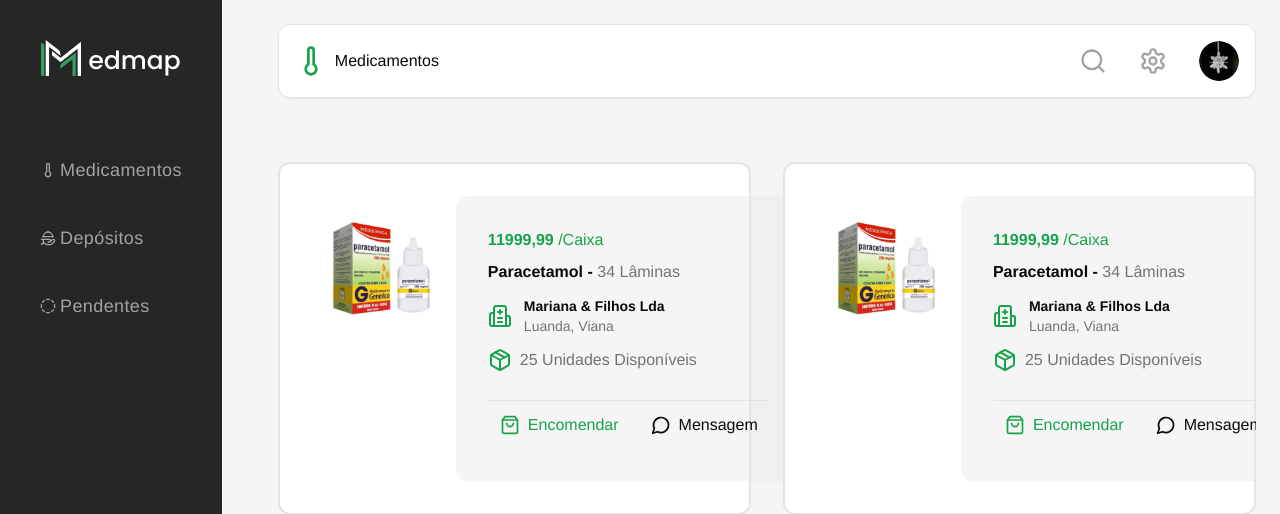
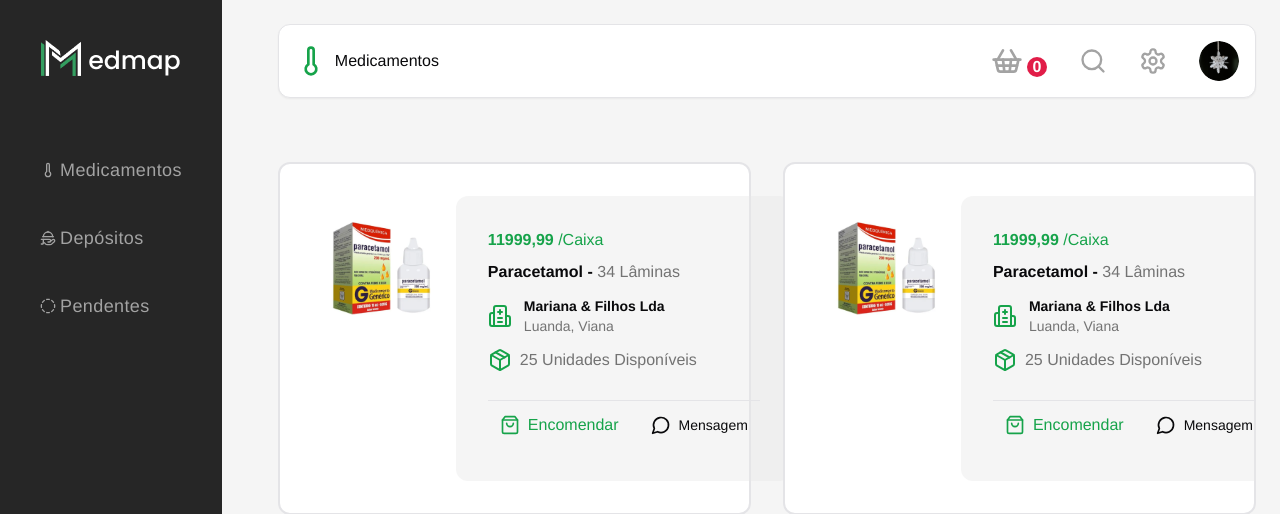
Before and after one commit to Emaricarprogrammer/medmap_angola, a React (Vite) app: page /pharmacy in a window 1280 px wide. Shown: the top 514 px of the page. Built offline with nearby package versions, Linux system fonts and the light colour scheme.

Commit message:
feat: criação do sexto de encomendas

```diff
--- a/src/_pages/app/pharmacy/medicinals/medicinal-card.tsx
+++ b/src/_pages/app/pharmacy/medicinals/medicinal-card.tsx
@@ -41,7 +41,7 @@ export function MedicialCard() {
             <EncomendDialog />
           </Dialog>
 
-          <div className="flex items-center gap-2 text-foreground cursor-pointer hover:opacity-60">
+          <div className="flex items-center gap-2 text-foreground cursor-pointer text-sm hover:opacity-60">
             <MessageCircle className="h-5 w-5" />
             <span>Mensagem</span>
           </div>
--- a/src/_pages/app/pharmacy/profile/profile.tsx
+++ b/src/_pages/app/pharmacy/profile/profile.tsx
@@ -13,7 +13,7 @@ export function PharmacyProfile() {
       <div className="w-full">
         <Toolbar
           children={<User className="text-primary h-8 w-8" />}
-          legend="Perfil de Santa Catarina Lda"
+          legend="Santa Catarina Lda"
         />
         <div className="py-8 w-full">
           <ProfileHeader />
--- a/src/_pages/auth/components/location-data-step.tsx
+++ b/src/_pages/auth/components/location-data-step.tsx
@@ -2,18 +2,26 @@ import { Label } from '@/components/ui/label';
 import { Info, Map, MapPin } from 'lucide-react';
 import { Input } from '@/components/ui/input';
 import { FormStepProps } from '@/schemas/sign-up';
+import { useState } from 'react';
+import { toast } from 'sonner';
 
 export function LocationDataStep({ register, errors }: FormStepProps) {
-  function handleGeoLocation() {
-    navigator.geolocation.getCurrentPosition((position) => {
-      let { latitude } = position.coords;
-      let { longitude } = position.coords;
+  const [Userlatitude, setUserLatitude] = useState(0);
+  const [Userlongitude, setUserLongitude] = useState(0);
 
-      //Esses Dados Serão Preenchidos Automaticamente
-      // quando essa função for chamada!
-      console.log('Latitude: ', latitude);
-      console.log('Longitude: ', longitude);
-    });
+  async function handleGeoLocation() {
+    try {
+      navigator.geolocation.getCurrentPosition((position) => {
+        const { latitude } = position.coords;
+        const { longitude } = position.coords;
+
+        setUserLatitude(latitude);
+        setUserLongitude(longitude);
+      });
+    } catch {
+      toast.error('Ops! Erro ao obter localização');
+      console.log('Erro');
+    }
   }
 
   return (
@@ -24,10 +32,10 @@ export function LocationDataStep({ register, errors }: FormStepProps) {
           <span>Logradouro</span>
         </Label>
         <Input
-          type="text"
+          type="number"
           placeholder="Logradouro"
           className="bg-neutral-50 placeholder:text-neutral-500"
-          {...register('logradouro')}
+          {...register('logradouro', { valueAsNumber: true })}
         />
         <span className="text-rose-600 text-sm font-light text-left ">
           {errors.logradouro &&
@@ -41,10 +49,10 @@ export function LocationDataStep({ register, errors }: FormStepProps) {
           <span>Rua</span>
         </Label>
         <Input
-          type="text"
+          type="number"
           placeholder="Nº da Rua"
           className="bg-neutral-50 placeholder:text-neutral-500"
-          {...register('streetNumber')}
+          {...register('streetNumber', { valueAsNumber: true })}
         />
         <span className="text-rose-600 text-sm font-light text-left ">
           {errors.streetNumber &&
@@ -61,7 +69,8 @@ export function LocationDataStep({ register, errors }: FormStepProps) {
           </Label>
           <Input
             type="number"
-            placeholder="Longitude"
+            placeholder="Latitude"
+            value={Userlatitude && Userlatitude}
             className="bg-neutral-50 placeholder:text-neutral-500"
             {...register('latitude', { valueAsNumber: true })}
           />
@@ -79,7 +88,8 @@ export function LocationDataStep({ register, errors }: FormStepProps) {
           </Label>
           <Input
             type="number"
-            placeholder="Latitude"
+            placeholder="Longitude"
+            value={Userlongitude && Userlongitude}
             className="bg-neutral-50 placeholder:text-neutral-500"
             {...register('longitude', { valueAsNumber: true })}
           />
--- a/src/components/toolbar.tsx
+++ b/src/components/toolbar.tsx
@@ -1,4 +1,4 @@
-import { Search, Settings } from 'lucide-react';
+import { Search, Settings, ShoppingBasket } from 'lucide-react';
 import { Avatar, AvatarFallback, AvatarImage } from './ui/avatar';
 import { ReactNode } from 'react';
 import { Link } from 'react-router-dom';
@@ -15,9 +15,19 @@ export function Toolbar({ legend, children }: ToolbarProps) {
         <span>{legend}</span>
       </div>
 
-      <div className="flex items-center justify-between gap-8 max-sm:gap-4 text-neutral-400">
-        <Search className="h-7 w-7" />
-        <Settings className="h-7 w-7" />
+      <div className="flex items-center justify-between gap-8 max-sm:gap-2 text-neutral-400">
+        <div
+          className="flex items-end gap-1 cursor-pointer"
+          title="Sexto de compras"
+        >
+          <ShoppingBasket className="w-8 h-8 max-sm:w-6 max-sm:h-6" />
+          <span className="w-5 h-5 bg-rose-600 text-white max-sm:text-sm  rounded-full flex items-center justify-center font-bold">
+            0
+          </span>
+        </div>
+
+        <Search className="h-7 w-7 max-sm:w-5 max-sm:h-5" />
+        <Settings className="h-7 w-7 max-sm:w-5 max-sm:h-5" />
 
         <Link to="/pharmacy/profile">
           <Avatar>
```
Also changed, not shown: 1 other file (tests, documents, lock files or other folders).
